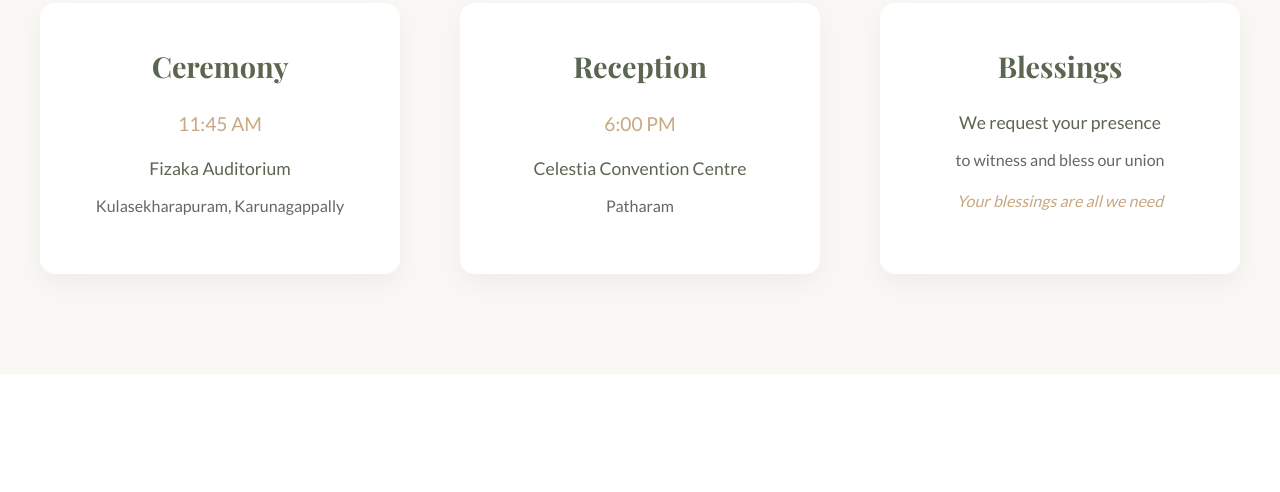
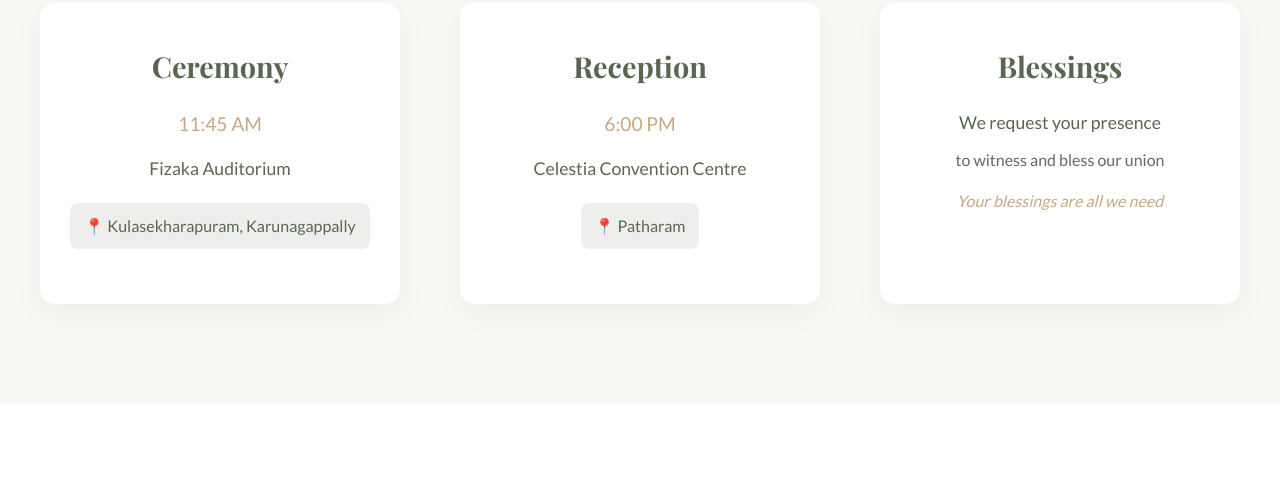
Before and after one commit to SambhuBaburaj/Wedding-Invitation, a plain HTML site: page index.html in a window 1280 px wide. Shown: the part 1670-2162 px from the top of the page. Drawn offline with nearby package versions, Linux system fonts and the light colour scheme; a web font is replaced by a local one.

Commit message:
adding location

```diff
--- a/index.html
+++ b/index.html
@@ -108,13 +108,25 @@
             <h3>Ceremony</h3>
             <p class="detail-time">11:45 AM</p>
             <p class="detail-venue">Fizaka Auditorium</p>
-            <p class="detail-address">Kulasekharapuram, Karunagappally</p>
+            <a
+              href="https://maps.app.goo.gl/84Tjfaj68fZQZbvG9"
+              target="_blank"
+              class="detail-address location-link"
+            >
+              📍 Kulasekharapuram, Karunagappally
+            </a>
           </div>
           <div class="detail-item">
             <h3>Reception</h3>
             <p class="detail-time">6:00 PM</p>
             <p class="detail-venue">Celestia Convention Centre</p>
-            <p class="detail-address">Patharam</p>
+            <a
+              href="https://maps.app.goo.gl/qBNwKVUySPsBQ3gD6"
+              target="_blank"
+              class="detail-address location-link"
+            >
+              📍 Patharam
+            </a>
           </div>
           <div class="detail-item">
             <h3>Blessings</h3>
--- a/styles.css
+++ b/styles.css
@@ -369,6 +369,27 @@ section {
     color: #666;
     line-height: 1.6;
     margin-bottom: 15px;
+}
+
+.location-link {
+    color: #5A6650;
+    text-decoration: none;
+    font-weight: 500;
+    padding: 8px 12px;
+    border-radius: 8px;
+    border: 2px solid transparent;
+    transition: all 0.3s ease;
+    display: inline-block;
+    margin-top: 10px;
+    background: rgba(90, 102, 80, 0.1);
+}
+
+.location-link:hover {
+    color: #4A5640;
+    background: rgba(90, 102, 80, 0.2);
+    border-color: rgba(90, 102, 80, 0.3);
+    transform: translateY(-2px);
+    box-shadow: 0 5px 15px rgba(90, 102, 80, 0.2);
 }
 
 .detail-note {
```
Also changed, not shown: Fizaka.png (added), celestial.png (added), 1 other file.
